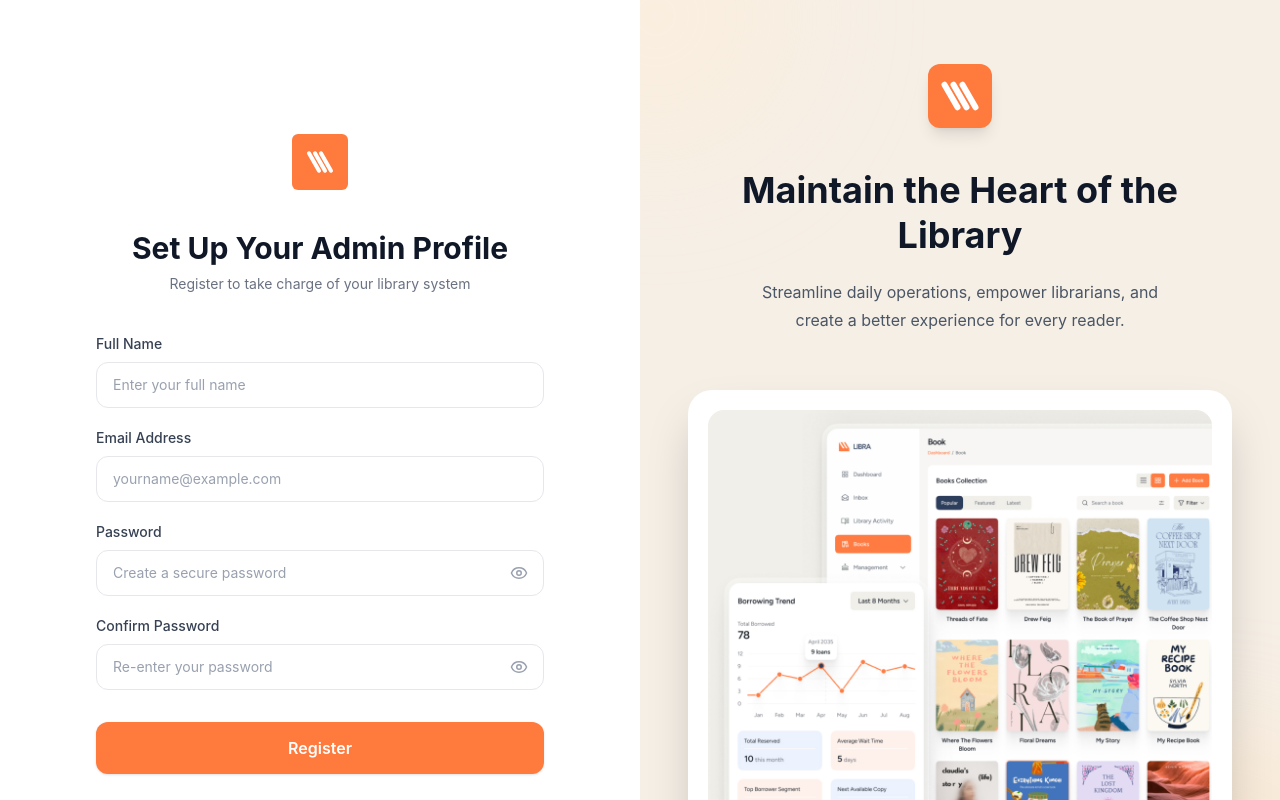
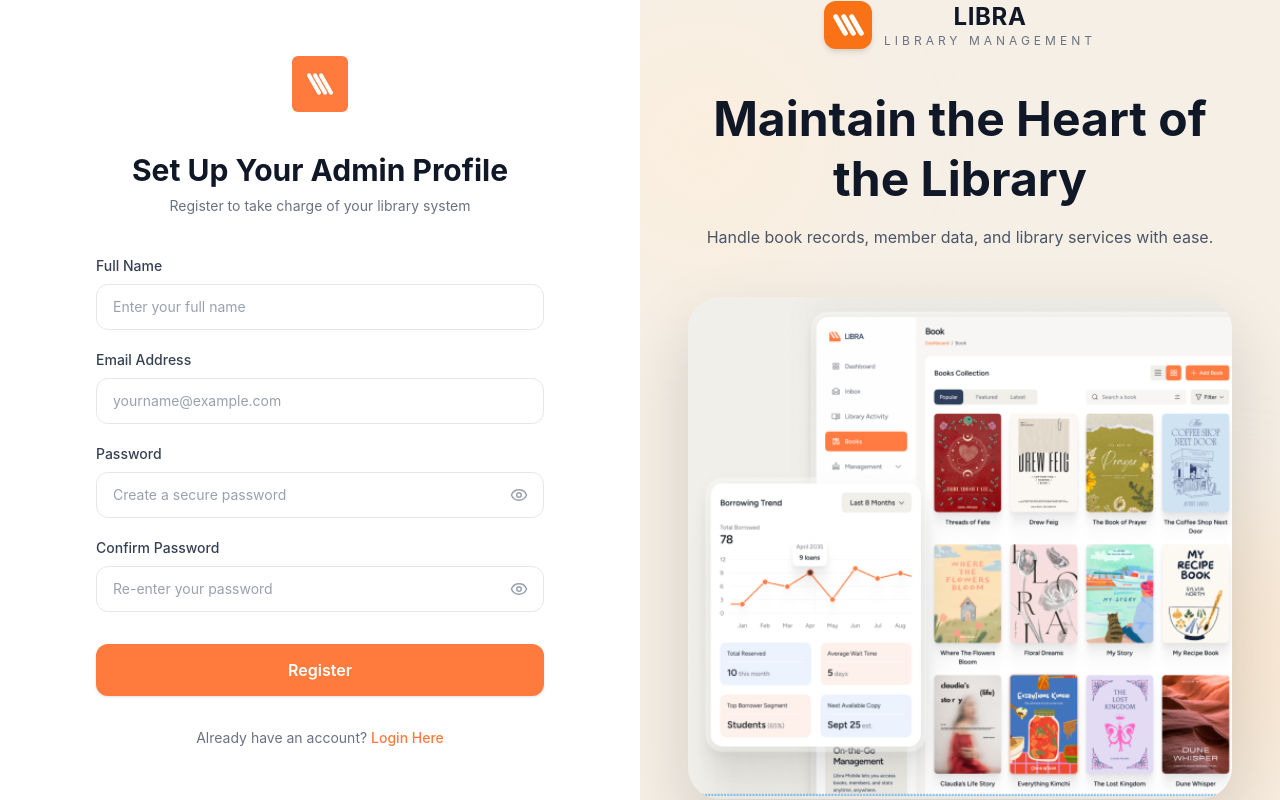
Before and after one commit to system-Barinda/LIBRA, a React (Vite) app: page / in a window 1280 px wide. Shown: the top 800 px of the page. Built offline with nearby package versions, Linux system fonts and the light colour scheme.

Commit message:
done to updated

```diff
--- a/src/components/auth/AuthRightPanel.tsx
+++ b/src/components/auth/AuthRightPanel.tsx
@@ -1,46 +1,100 @@
+import Logo from "../Logo";
 import dashboardPreview from "../../assets/dashboard-preview.png";
 
 const AuthRightPanel = () => {
   return (
-    <div className="relative flex h-full min-h-screen flex-col items-center justify-center overflow-hidden bg-[#F6EFE6] px-12 py-16">
-      {/* Decorative Background */}
-      <div className="absolute -left-32 -top-32 h-72 w-72 rounded-full bg-orange-100 opacity-40 blur-3xl" />
-      <div className="absolute -bottom-24 -right-24 h-80 w-80 rounded-full bg-orange-200 opacity-30 blur-3xl" />
+    <section
+      className="
+        relative
+        overflow-hidden
+        bg-[#F6EFE6]
 
-      {/* Content */}
-      <div className="relative z-10 flex max-w-xl flex-col items-center text-center">
+        flex
+        flex-col
+        items-center
+
+        px-6
+        py-8
+
+        md:px-12
+        md:py-14
+
+        lg:h-screen
+        lg:justify-center
+      "
+    >
+      {/* Background */}
+      <div className="absolute -left-20 top-0 h-72 w-72 rounded-full bg-orange-100 opacity-40 blur-3xl" />
+      <div className="absolute -right-20 bottom-0 h-72 w-72 rounded-full bg-orange-200 opacity-30 blur-3xl" />
+
+      <div className="relative z-10 flex w-full flex-col items-center text-center">
         {/* Logo */}
-        <div className="mb-10 flex h-16 w-16 items-center justify-center rounded-xl bg-[#FF7A3D] shadow-lg">
-          <div className="flex gap-[3px]">
-            <div className="h-8 w-1.5 rotate-[-30deg] rounded bg-white" />
-            <div className="h-8 w-1.5 rotate-[-30deg] rounded bg-white" />
-            <div className="h-8 w-1.5 rotate-[-30deg] rounded bg-white" />
-          </div>
-        </div>
+        <Logo />
 
-        {/* Title */}
-        <h2 className="max-w-md text-4xl font-bold leading-tight text-gray-900">
+        {/* Heading */}
+        <h2
+          className="
+            mt-8
+            text-3xl
+            font-bold
+            leading-tight
+            text-gray-900
+
+            md:mt-10
+            md:text-4xl
+
+            lg:text-5xl
+          "
+        >
           Maintain the Heart of the Library
         </h2>
 
         {/* Subtitle */}
-        <p className="mt-5 max-w-md text-base leading-7 text-gray-600">
-          Streamline daily operations, empower librarians, and create a better
-          experience for every reader.
+        <p
+          className="
+            mt-4
+            max-w-sm
+            text-sm
+            leading-6
+            text-gray-600
+
+            md:max-w-xl
+            md:text-base
+          "
+        >
+          Handle book records, member data, and library services with ease.
         </p>
 
-        {/* Dashboard Preview */}
-        <div className="mt-14 w-full">
-          <div className="overflow-hidden rounded-3xl bg-white p-5 shadow-2xl">
-            <img
-              src={dashboardPreview}
-              alt="Library Dashboard"
-              className="w-full rounded-2xl object-cover"
-            />
-          </div>
+        {/* Dashboard Image */}
+        <div
+          className="
+            mt-8
+
+            w-full
+            max-w-md
+
+            md:mt-12
+            md:max-w-2xl
+
+            lg:max-w-3xl
+          "
+        >
+          <img
+            src={dashboardPreview}
+            alt="Dashboard Preview"
+            className="
+              w-full
+              rounded-[28px]
+              object-cover
+
+              shadow-[0_30px_70px_rgba(0,0,0,0.15)]
+
+              md:rounded-[32px]
+            "
+          />
         </div>
       </div>
-    </div>
+    </section>
   );
 };
 
--- a/src/pages/Register.tsx
+++ b/src/pages/Register.tsx
@@ -23,13 +23,19 @@ const Register = () => {
   className="
     order-2
     lg:order-1
+
     flex
     items-center
     justify-center
+
     bg-white
+
     px-6
-            py-14
+    py-10
+
     md:px-10
+    md:py-14
+
     lg:px-16
   "
 >
```
Lines whose indentation alone changed are shown as unchanged.
